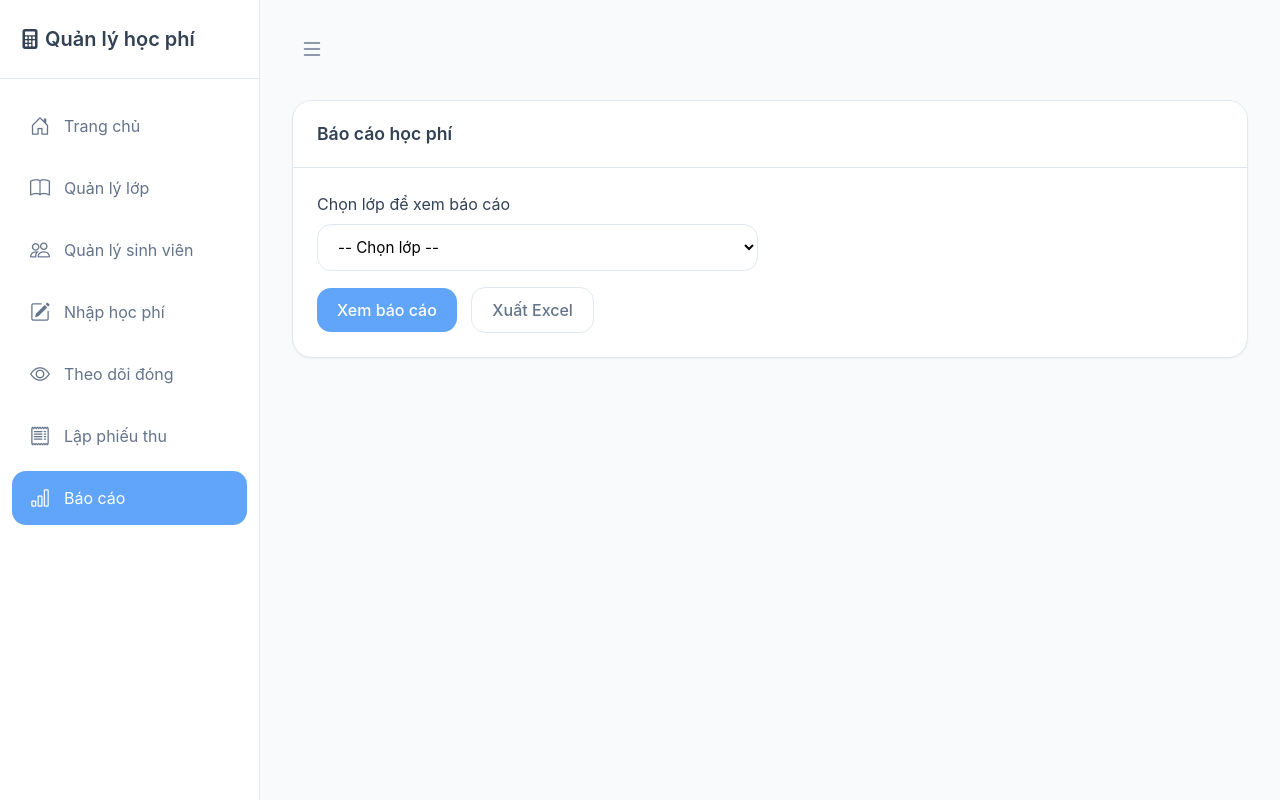
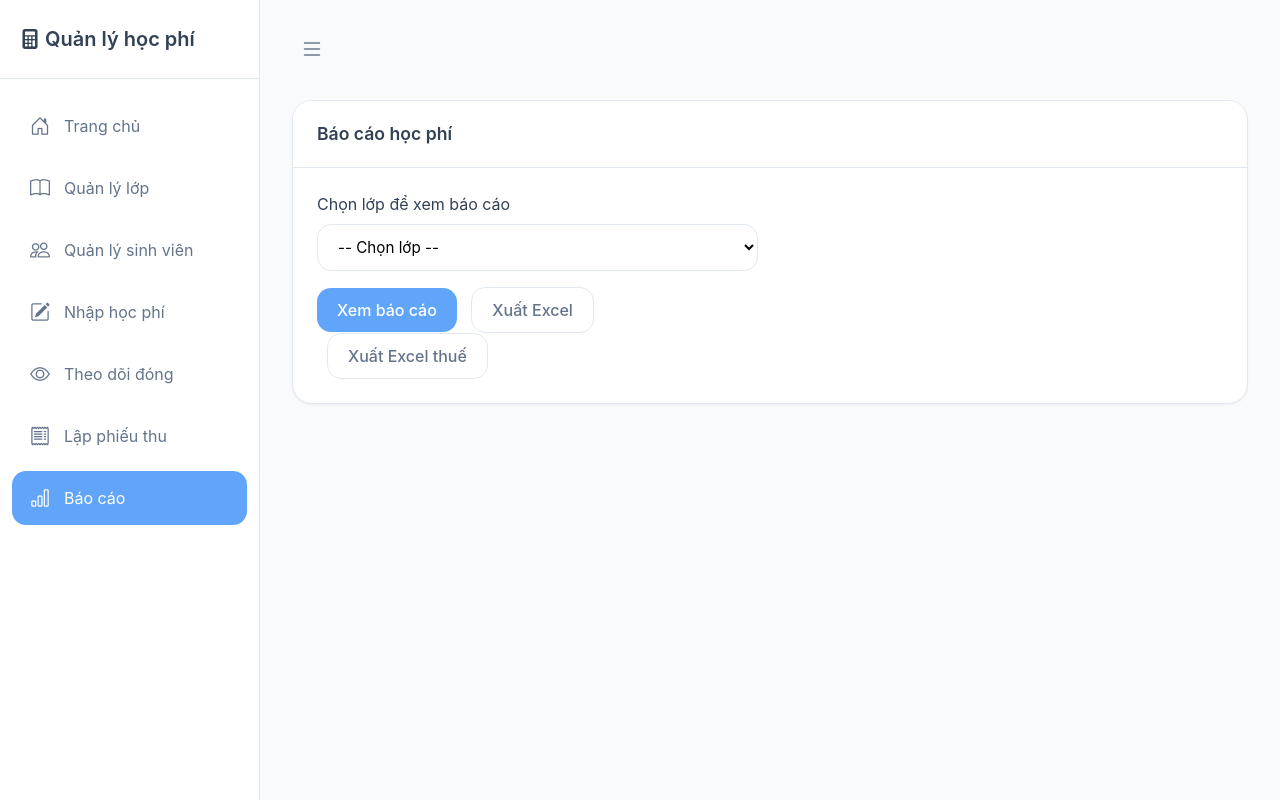
Before and after one commit to beartobear/tuition_manager, a Flask app: page /bao-cao in a window 1280 px wide. Run offline with Flask 3, Linux system fonts and the light colour scheme; data that the repository does not hold is empty.

Commit message:
Update bao_cao.html

```diff
--- a/templates/bao_cao.html
+++ b/templates/bao_cao.html
@@ -19,8 +19,20 @@
                         {% endfor %}
                     </select>
                 </div>
-                <button id="btnXemBaoCao" class="btn-modern btn-modern-primary" disabled>Xem báo cáo</button>
-                <button id="btnXuatExcel" class="btn-modern btn-modern-outline" style="margin-left: 10px;" disabled>Xuất Excel</button>
+
+                <button id="btnXemBaoCao" class="btn-modern btn-modern-primary" disabled>
+                    Xem báo cáo
+                </button>
+
+                <button id="btnXuatExcel" class="btn-modern btn-modern-outline" style="margin-left: 10px;" disabled>
+                    Xuất Excel
+                </button>
+
+                <!-- NEW -->
+                <button id="btnXuatExcelThue" class="btn-modern btn-modern-outline" style="margin-left: 10px;" disabled>
+                    Xuất Excel thuế
+                </button>
+
             </div>
         </div>
     </div>
```
